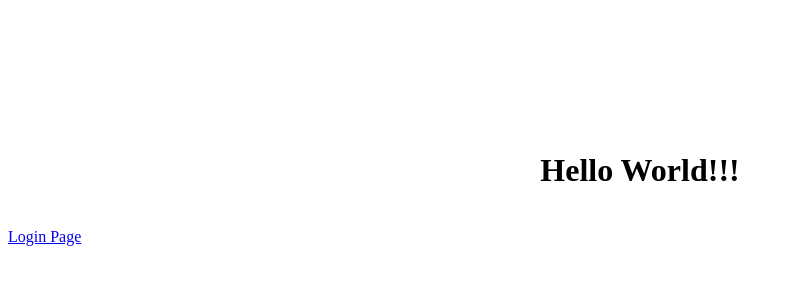
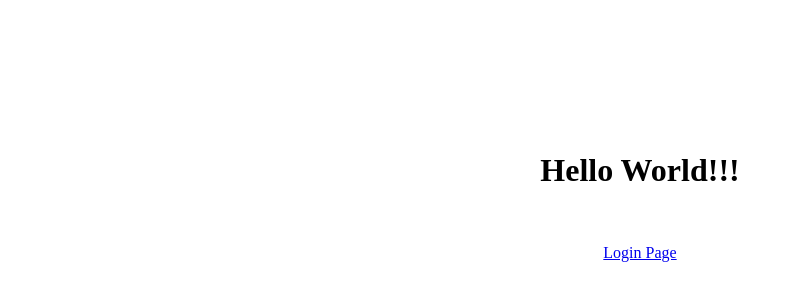
Before and after one commit to majiajack/majiajack.github.io, a plain HTML site: page index.html in a window 1280 px wide. Shown: the part 354-654 px from the top of the page, without its empty margins (0-792 px from the left). Drawn offline with Linux system fonts and the light colour scheme.

Commit message:
Update index.html

```diff
--- a/index.html
+++ b/index.html
@@ -1,3 +1,3 @@
 <h1 style="text-align: center;margin-top: 40%;">Hello World!!!</h1>
 </br>
-<span style="text-align: center;"><a href='Login.aspx'>Login Page</a></span>
+<p style="text-align: center;"><a href='Login.aspx'>Login Page</a></p>
```
